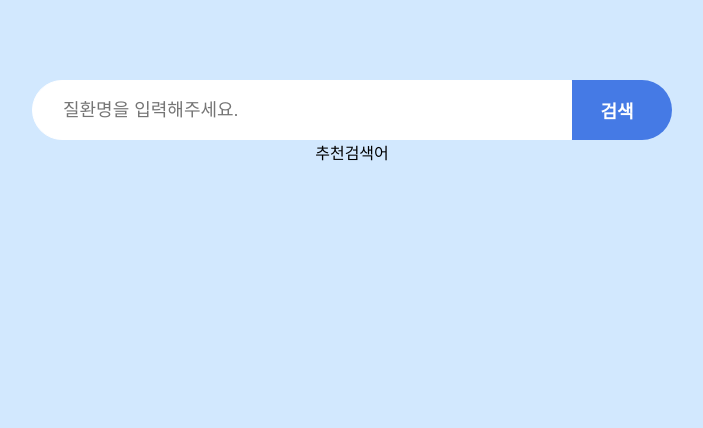
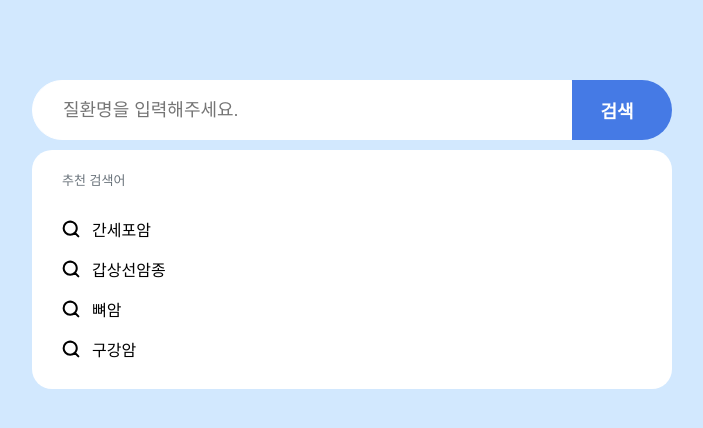
Before and after one commit to heowan/wanted-pre-onboarding-frontend-week-3, a React (Create React App) app: page / in a window 1280 px wide. Shown: the top 428 px of the page, without its empty margins (288-991 px from the left). Built offline with nearby package versions, Linux system fonts and the light colour scheme.

Commit message:
feat: 검색창, 추천검색어 컨테이너 UI 구현

```diff
--- a/src/App.tsx
+++ b/src/App.tsx
@@ -1,8 +1,8 @@
 import { Suspense } from 'react';
 import { Routes, Route } from 'react-router-dom';
 import { ROUTES } from './utils/constants/constants';
-import Main from './pages/MainPage/Main';
-import NotFound from './pages/NotFoundPage/NotFound';
+import Main from './pages/mainPage/Main';
+import NotFound from './pages/notFoundPage/NotFound';
 import LoadingSpinner from './components/loadingSpinner/LoadingSpinner';
 
 function App() {
--- /dev/null
+++ b/src/components/recommendation/RecommendationContainer.module.scss
@@ -0,0 +1,37 @@
+.container {
+	margin-top: 10px;
+	box-sizing: border-box;
+	padding: 20px 0px;
+	width: 100%;
+	background-color: #fff;
+	border-radius: 20px;
+
+	.subTitle {
+		color: #6a737b;
+		font-size: 13px;
+		margin: 0;
+		padding-left: 30px;
+	}
+
+	.list {
+		list-style: none;
+		margin: 20px 0 0 0;
+		padding: 0;
+	}
+}
+
+.listItem {
+	display: flex;
+	height: 40px;
+	align-items: center;
+	padding-left: 30px;
+
+	.searchIcon {
+		width: 18px;
+	}
+
+	.text {
+		font-size: 16px;
+		margin: 0 0 0 12px;
+	}
+}
--- /dev/null
+++ b/src/components/recommendation/RecommendationContainer.tsx
@@ -0,0 +1,30 @@
+import SearchIcon from '../../assets/search.svg';
+import styles from './RecommendationContainer.module.scss';
+
+function RecommendationContainer() {
+	return (
+		<div className={styles.container}>
+			<p className={styles.subTitle}>추천 검색어</p>
+			<ul className={styles.list}>
+				<li className={styles.listItem}>
+					<img src={SearchIcon} className={styles.searchIcon} alt="검색아이콘" />
+					<p className={styles.text}>간세포암</p>
+				</li>
+				<li className={styles.listItem}>
+					<img src={SearchIcon} className={styles.searchIcon} alt="검색아이콘" />
+					<p className={styles.text}>갑상선암종</p>
+				</li>
+				<li className={styles.listItem}>
+					<img src={SearchIcon} className={styles.searchIcon} alt="검색아이콘" />
+					<p className={styles.text}>뼈암</p>
+				</li>
+				<li className={styles.listItem}>
+					<img src={SearchIcon} className={styles.searchIcon} alt="검색아이콘" />
+					<p className={styles.text}>구강암</p>
+				</li>
+			</ul>
+		</div>
+	);
+}
+
+export default RecommendationContainer;
--- a/src/pages/MainPage/Main.module.scss
+++ b/src/pages/MainPage/Main.module.scss
@@ -4,7 +4,6 @@
 	margin-top: 10vh;
 	display: flex;
 	flex-direction: column;
-	align-items: center;
 	overflow: hidden;
 
 	.searchBar {
--- a/src/pages/MainPage/Main.tsx
+++ b/src/pages/MainPage/Main.tsx
@@ -1,4 +1,5 @@
 import styles from './Main.module.scss';
+import RecommendationContainer from '../../components/recommendation/RecommendationContainer';
 
 function Main() {
 	return (
@@ -7,7 +8,7 @@ function Main() {
 				<input className={styles.input} type="text" placeholder="질환명을 입력해주세요." />
 				<button className={styles.btn}>검색</button>
 			</div>
-			<div>추천검색어</div>
+			<RecommendationContainer />
 		</div>
 	);
 }
```
Also changed, not shown: src/assets/search.svg (added).
